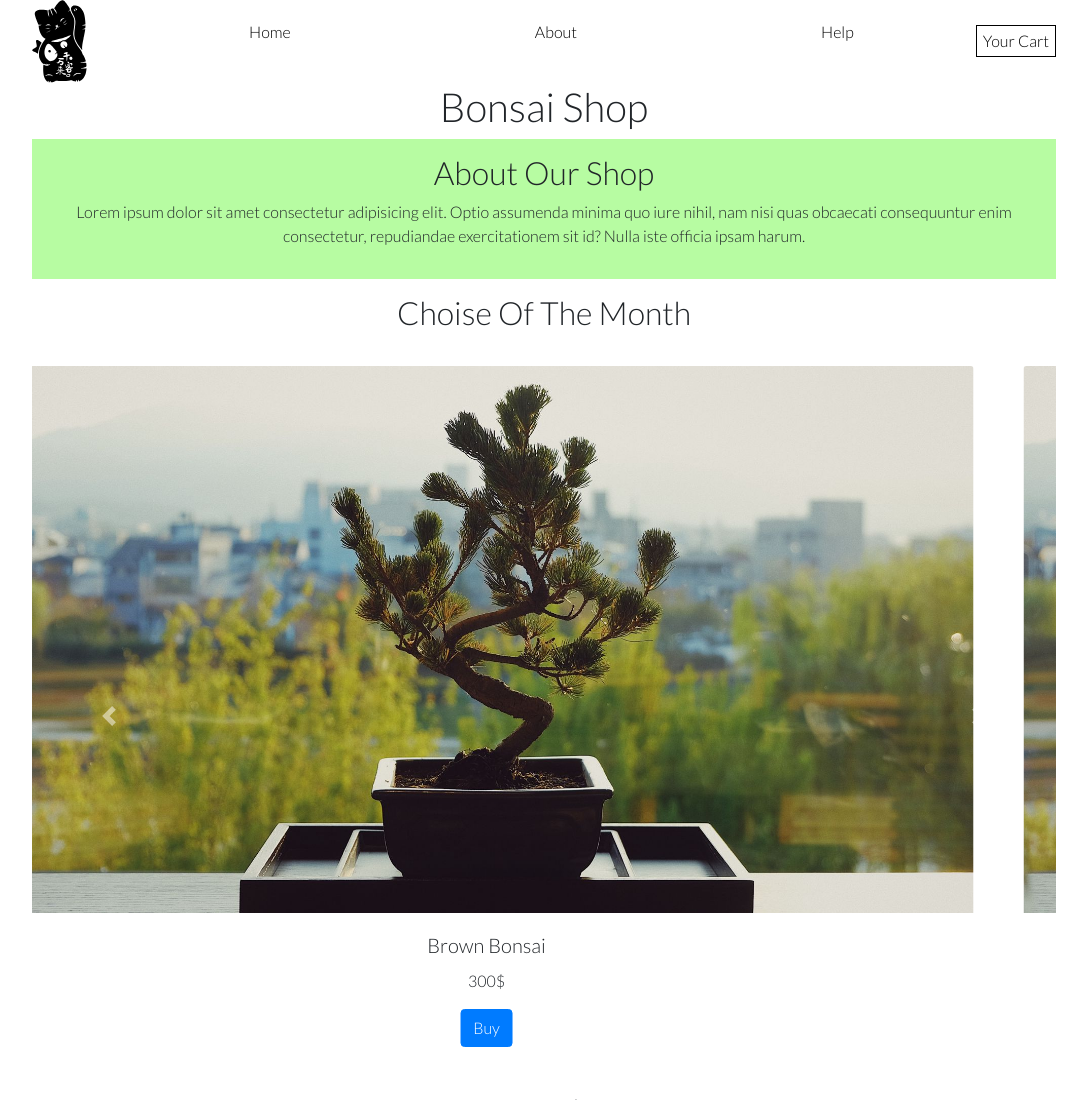
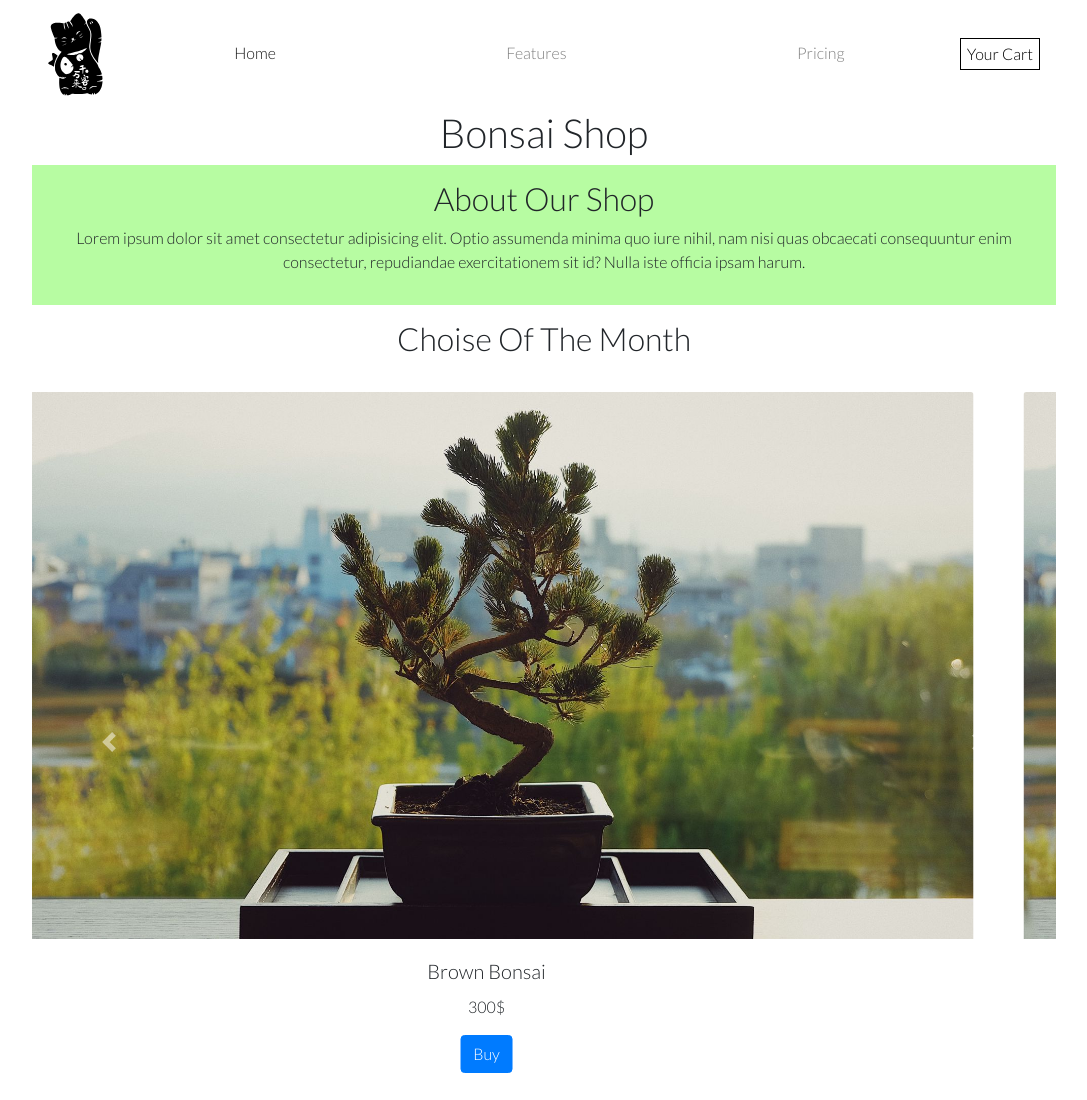
Before and after one commit to kvalde/project_bonsai, a plain HTML site: page index.html in a window 1280 px wide. Shown: the top 1100 px of the page, without its empty margins (96-1183 px from the left). Drawn offline with nearby package versions, Linux system fonts and the light colour scheme.

Commit message:
Update index.html

```diff
--- a/index.html
+++ b/index.html
@@ -11,15 +11,26 @@
 </head>
 <body>
     <header>
-        <nav>
-            <img class="logo" src="img/logo.svg" alt="logo">
-            <ul>
-                <li><a href="#">Home</a></li>
-                <li><a href="#">About</a></li>
-                <li><a href="#">Help</a></li>
-            </ul>
+        <nav class="navbar navbar-expand-lg navbar-light bg-light">
+            <a class="navbar-brand" href="#"><img class="logo" src="img/logo.svg" alt="logo"></a>
+            <button class="navbar-toggler" type="button" data-toggle="collapse" data-target="#navbarNav" aria-controls="navbarNav" aria-expanded="false" aria-label="Toggle navigation">
+              <span class="navbar-toggler-icon"></span>
+            </button>
+            <div class="collapse navbar-collapse" id="navbarNav">
+              <ul class="navbar-nav">
+                <li class="nav-item active">
+                  <a class="nav-link" href="#">Home <span class="sr-only">(current)</span></a>
+                </li>
+                <li class="nav-item">
+                  <a class="nav-link" href="#">Features</a>
+                </li>
+                <li class="nav-item">
+                  <a class="nav-link" href="#">Pricing</a>
+                </li>
+              </ul>
+            </div>
             <button class="cart_button">Your Cart</button>
-        </nav>
+          </nav>
     </header>
     <h1>Bonsai Shop</h1>
     <section class="shop_info">
```
